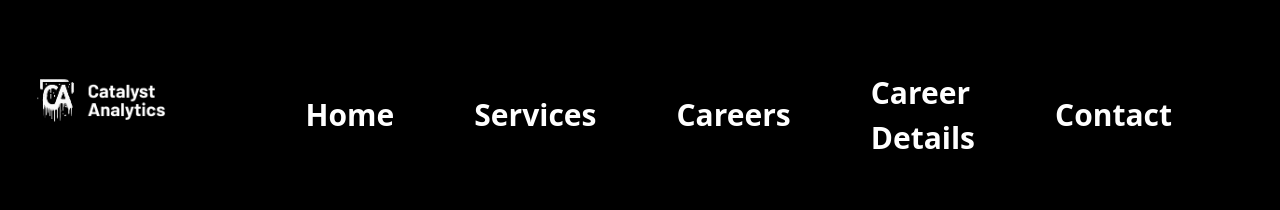
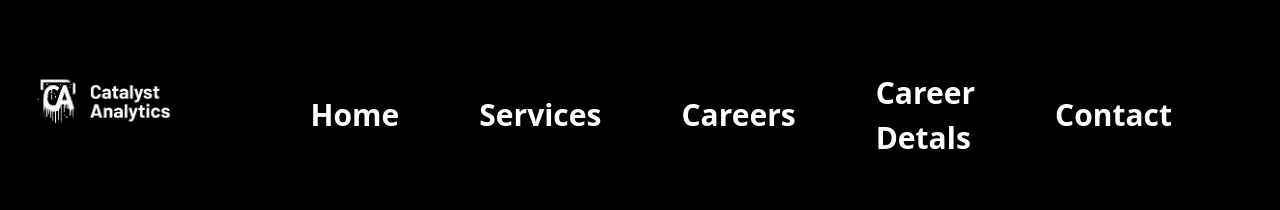
Before and after one commit to Sulaimonov287/exam, a website: page index2.html in a window 1280 px wide. Shown: the part 3488-3698 px from the top of the page. Drawn offline with Linux system fonts and the light colour scheme.

Commit message:
Last commit for Page2

```diff
--- a/index2.html
+++ b/index2.html
@@ -154,7 +154,7 @@
             <a class="text-[30px] font-bold" href="./index.html">Home</a>
             <a class="text-[30px] font-bold" href="./index2.html">Services</a>
             <a class="text-[30px] font-bold" href="./index3.html">Careers</a>
-            <a class="text-[30px] font-bold" href="./index4.html">Career Details</a>
+            <a class="text-[30px] font-bold" href="./index4.html">Career Detals</a>
             <a class="text-[30px] font-bold" href="./index5.html">Contact</a>
             <div>
                 <img src="./src/Sub Container.png" alt="">
```
